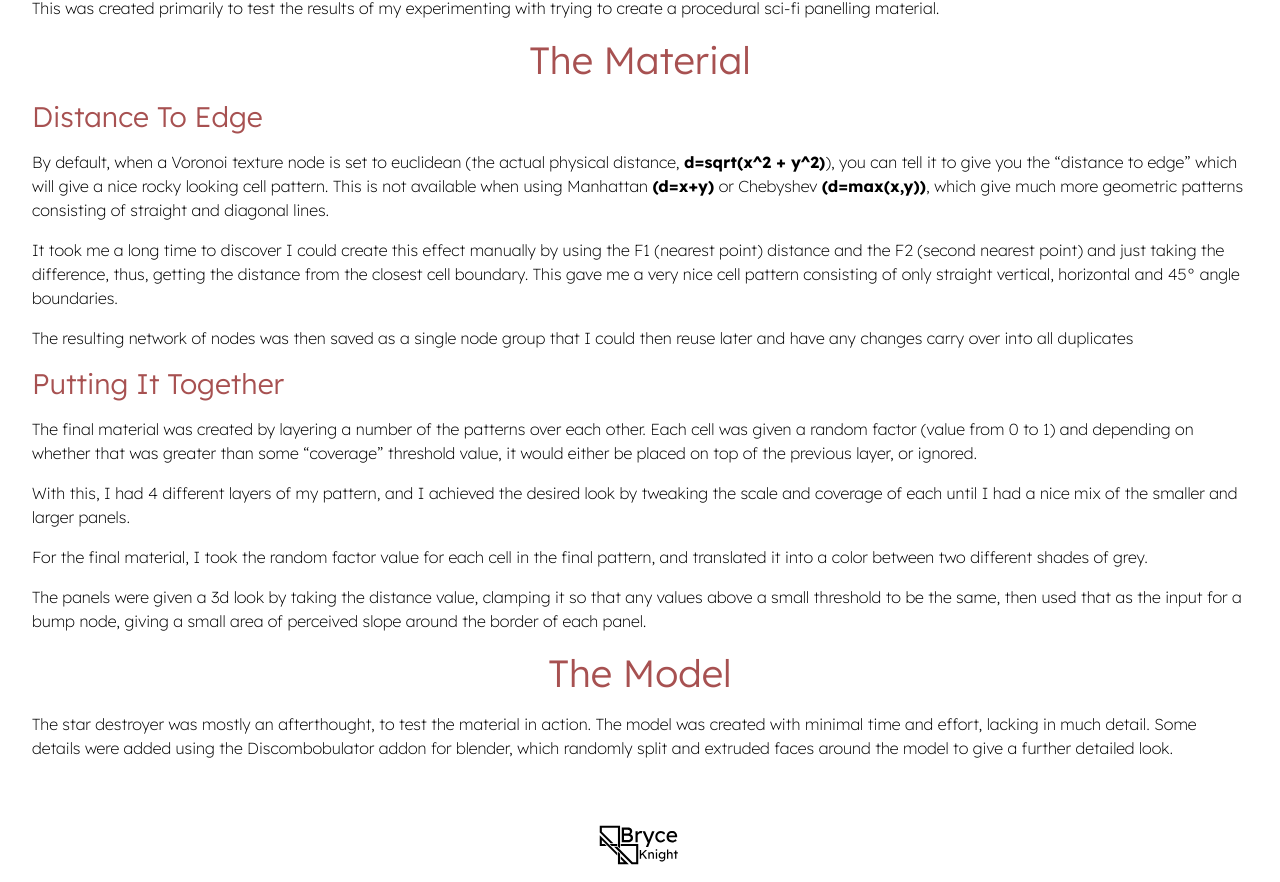
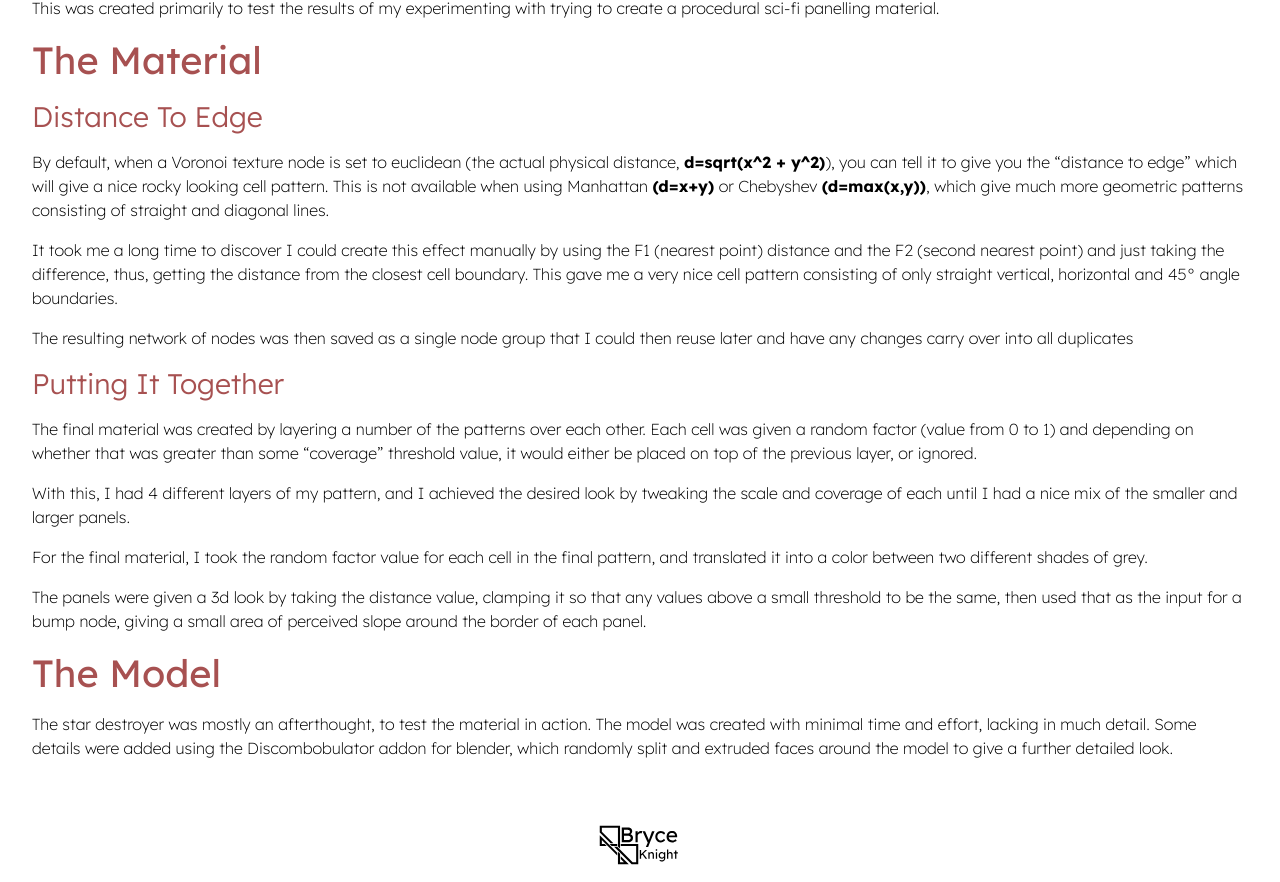
Before and after one commit to Brcknt/brcknt.github.io, a Jekyll site: the page built from _posts/2023-03-08-star-destroyer.md, in a window 1280 px wide. Shown: the part 474-1356 px from the top of the page. Built offline with Jekyll 4.4.1, drawn with Linux system fonts in a browser that asks for light colours.

Commit message:
missed some changes

```diff
--- a/_sass/blog-cards.scss
+++ b/_sass/blog-cards.scss
@@ -18,7 +18,7 @@
     flex-basis: 400px;
     text-decoration: none;
     width: 270px;
-    max-height: 270px;
+    height: 270px;
     flex-grow: 3;
     background: var(--color-white);
     padding:1rem;
@@ -35,12 +35,28 @@
     min-width: 100px;
 }
 
-.blog-card-image > img, .blog-card-image > picture {
+.blog-card-image > img {
     display: block;
     object-fit: cover;
     object-position: center;
     max-height: 270px;
     width: 100%;
+}
+
+@media only screen and (max-width: 800px) {
+    .blog-card-image > img {
+        max-height: 180px;
+    }
+
+    .blog-card-image {
+        min-width: 50px;
+    }
+
+    .blog-card-text {
+        flex-basis: 270px;
+        width: 180px;
+        height: 180px;
+    }
 }
 
 .shadow-caption {
--- a/_sass/text.scss
+++ b/_sass/text.scss
@@ -19,8 +19,7 @@
 
 h2 {
     font-size: 2.37rem;
-    font-weight: 300;
-    text-align: center;
+    font-weight: 400;
 }
 
 h2.alt {
```
